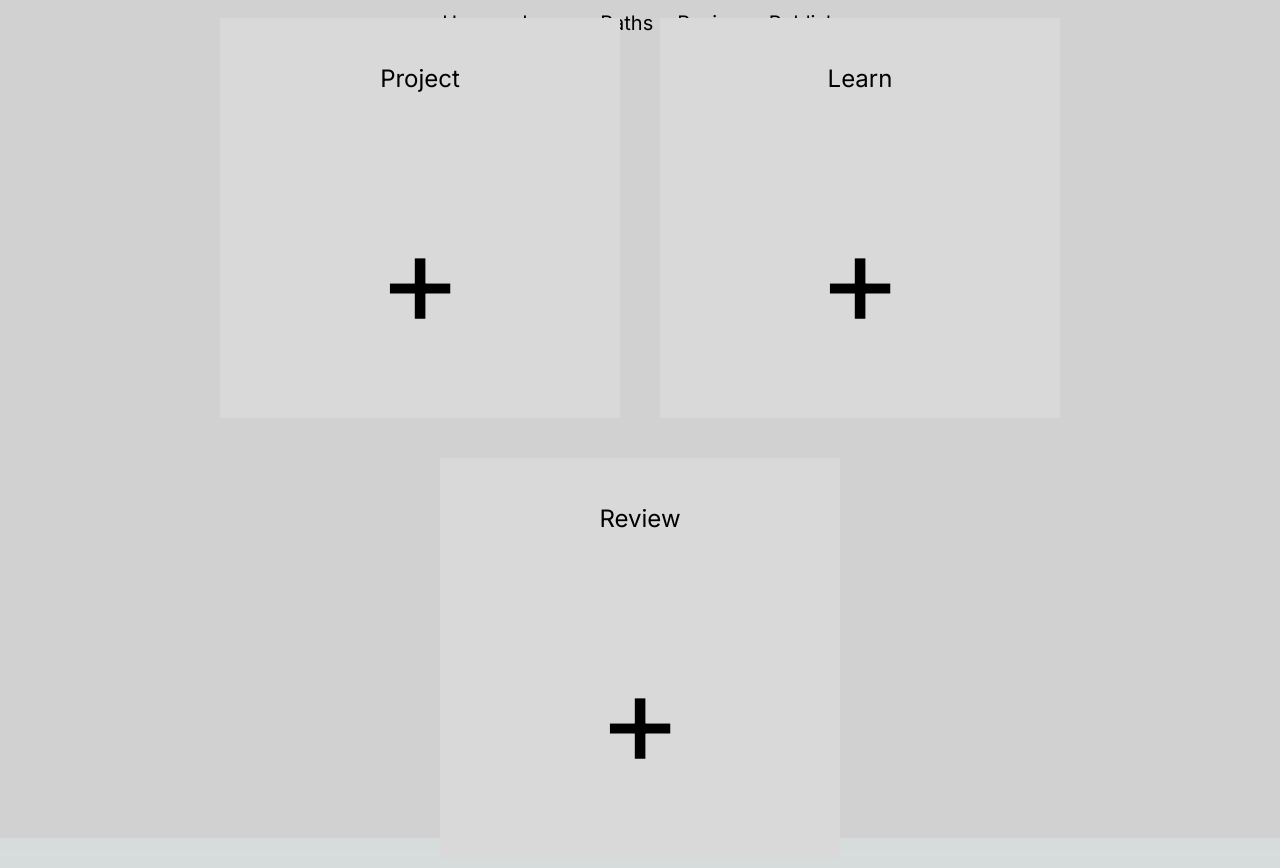
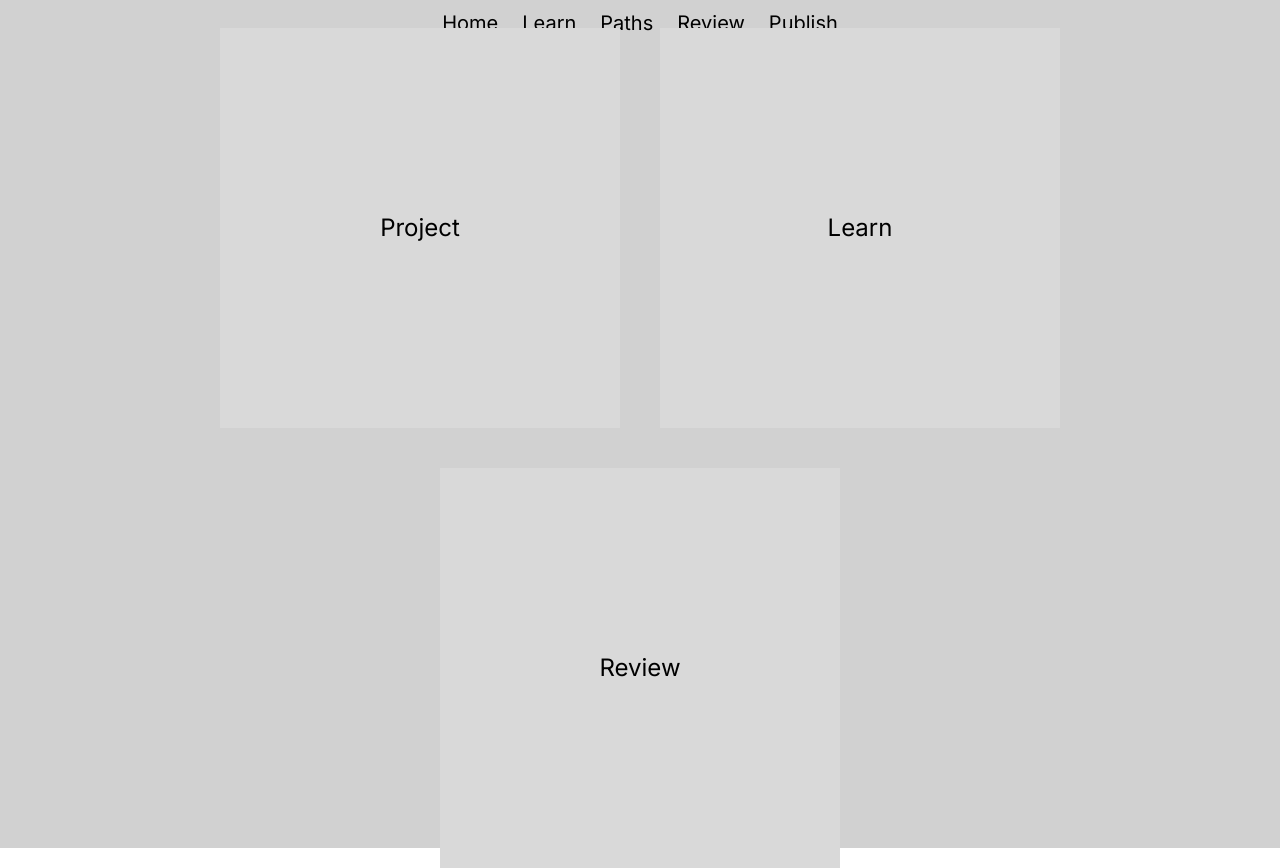
Before and after one commit to albinhasanaj/money, a Next.js app: page /publish in a window 1280 px wide. Built offline with nearby package versions, Linux system fonts and the light colour scheme.

Commit message:
alltihpoa

```diff
--- a/app/globals.css
+++ b/app/globals.css
@@ -1,33 +1,3 @@
 @tailwind base;
 @tailwind components;
 @tailwind utilities;
-
-:root {
-  --foreground-rgb: 0, 0, 0;
-  --background-start-rgb: 214, 219, 220;
-  --background-end-rgb: 255, 255, 255;
-}
-
-@media (prefers-color-scheme: dark) {
-  :root {
-    --foreground-rgb: 255, 255, 255;
-    --background-start-rgb: 0, 0, 0;
-    --background-end-rgb: 0, 0, 0;
-  }
-}
-
-body {
-  color: rgb(var(--foreground-rgb));
-  background: linear-gradient(
-      to bottom,
-      transparent,
-      rgb(var(--background-end-rgb))
-    )
-    rgb(var(--background-start-rgb));
-}
-
-@layer utilities {
-  .text-balance {
-    text-wrap: balance;
-  }
-}
--- a/app/publish/page.tsx
+++ b/app/publish/page.tsx
@@ -1,23 +1,56 @@
+"use client"
+import Input from '@/components/Input'
 import React from 'react'
 
-const Publish = () => {
+const Publish = ({ toggleView, title }: { toggleView: boolean, title: string }) => {
+
+  const [sources, setSources] = React.useState([""])
+  const [view, setView] = React.useState(toggleView)
+  const [addTitle, setAddTitle] = React.useState(title)
+  const toggleHidden = (e: any) => {
+    console.log(e.target.innerText)
+    setView(!view)
+    if (e.target.innerText == "Project") {
+      setAddTitle("Project")
+    } else if (e.target.innerText == "Learn") {
+      setAddTitle("Learn")
+    } else if (e.target.innerText == "Review") {
+      setAddTitle("Review")
+    }
+  }
+
+
+
   return (
-    <section className='w-[1000px] flex items-center h-screen'>
+    <div>
+      <section className={view ? 'hidden' : 'flex w-[1000px] items-center max-h-screen select-none'}>
         <div className='flex flex-wrap gap-10 justify-center'>
-        <div className='size-[400px] bg-[#D9D9D9] flex flex-col text-black items-center justify-around'>
+          <div onClick={toggleHidden} className='size-[400px] bg-[#D9D9D9] flex flex-col text-black items-center justify-around cursor-pointer '>
             <span className='text-[24px]'>Project</span>
-            <span className='text-[128px]'>+</span>
+          </div>
+          <div onClick={toggleHidden} className='size-[400px] bg-[#D9D9D9] flex flex-col text-black items-center justify-around cursor-pointer'>
+            <span className='text-[24px]'>Learn</span>
+          </div>
+          <div onClick={toggleHidden} className='size-[400px] bg-[#D9D9D9] flex flex-col text-black items-center justify-around cursor-pointer'>
+            <span className='text-[24px]'>Review</span>
+          </div>
         </div>
-        <div className='size-[400px] bg-[#D9D9D9] flex flex-col text-black items-center justify-around'>
-            <span className='text-[24px]'>Learn</span>
-            <span className='text-[128px]'>+</span>
+      </section>
+
+      <section className={view ? 'w-full flex flex-col' : 'hidden'}>
+        <div className='w-[756px] h-[813px] rounded-[15px] bg-[#E2E2E2] flex flex-col items-center py-5'>
+          <h1 className='text-black text-2xl'>{addTitle}</h1>
+          <div>
+            <Input placeholder='Title' />
+            <Input placeholder='description about project u type here' />
+            {sources.map((source: any, index: any) => {
+              return <Input key={index} placeholder="Source" setSources={setSources} sources={sources} />
+            }
+            )}
+          </div>
         </div>
-        <div className='size-[400px] bg-[#D9D9D9] flex flex-col text-black items-center justify-around'>
-            <span className='text-[24px]'>Review</span>
-            <span className='text-[128px]'>+</span>
-        </div>
-        </div>
-    </section>
+      </section>
+    </div>
   )
 }
 
--- /dev/null
+++ b/components/Input.tsx
@@ -0,0 +1,19 @@
+import React from 'react'
+
+const Input = ({ placeholder, setSources, sources }: { placeholder: string, setSources?: any, sources?: any }) => {
+
+    const [input, setInput] = React.useState('')
+    const handleInput = (e: any) => {
+        setInput(e.target.value)
+        if (placeholder === "Source" && e.key === 'Enter') {
+            setSources([...sources, input])
+            setInput('')
+        }
+    }
+
+    return (
+        <input onKeyDown={handleInput} type="text" placeholder={placeholder} className='py-3 px-4 block w-[400px] border-gray-200 rounded-lg text-sm focus:border-blue-500 focus:ring-blue-500 disabled:opacity-50 disabled:pointer-events-none ' />
+    )
+}
+
+export default Input
--- a/components/Navbar.tsx
+++ b/components/Navbar.tsx
@@ -3,8 +3,8 @@ import React from 'react'
 
 const Navbar = () => {
   return (
-    <nav className='mt-2'>
-        <ul className='flex gap-6 text-[20px] text-black'>
+    <nav className='mt-[8px]'>
+      <ul className='flex gap-6 text-[20px] text-black h-[40px]'>
         <li><Link href='/home'>Home</Link></li>
         <li><Link href='/learn'>Learn</Link></li>
         <li><Link href='/paths'>Paths</Link></li>
--- /dev/null
+++ b/pages/api/posts/addLearn.ts
@@ -0,0 +1,14 @@
+import type { NextApiRequest, NextApiResponse } from "next";
+import { connectToDB } from "@/lib/connectToDB";
+
+type Data = {
+    message: string;
+};
+
+export default async function handler(req: NextApiRequest, res: NextApiResponse<Data>) {
+    if (req.method !== "POST") {
+        return res.status(405).json({ message: "Method not allowed" });
+    }
+
+
+}
```
Lines whose indentation alone changed are shown as unchanged.
